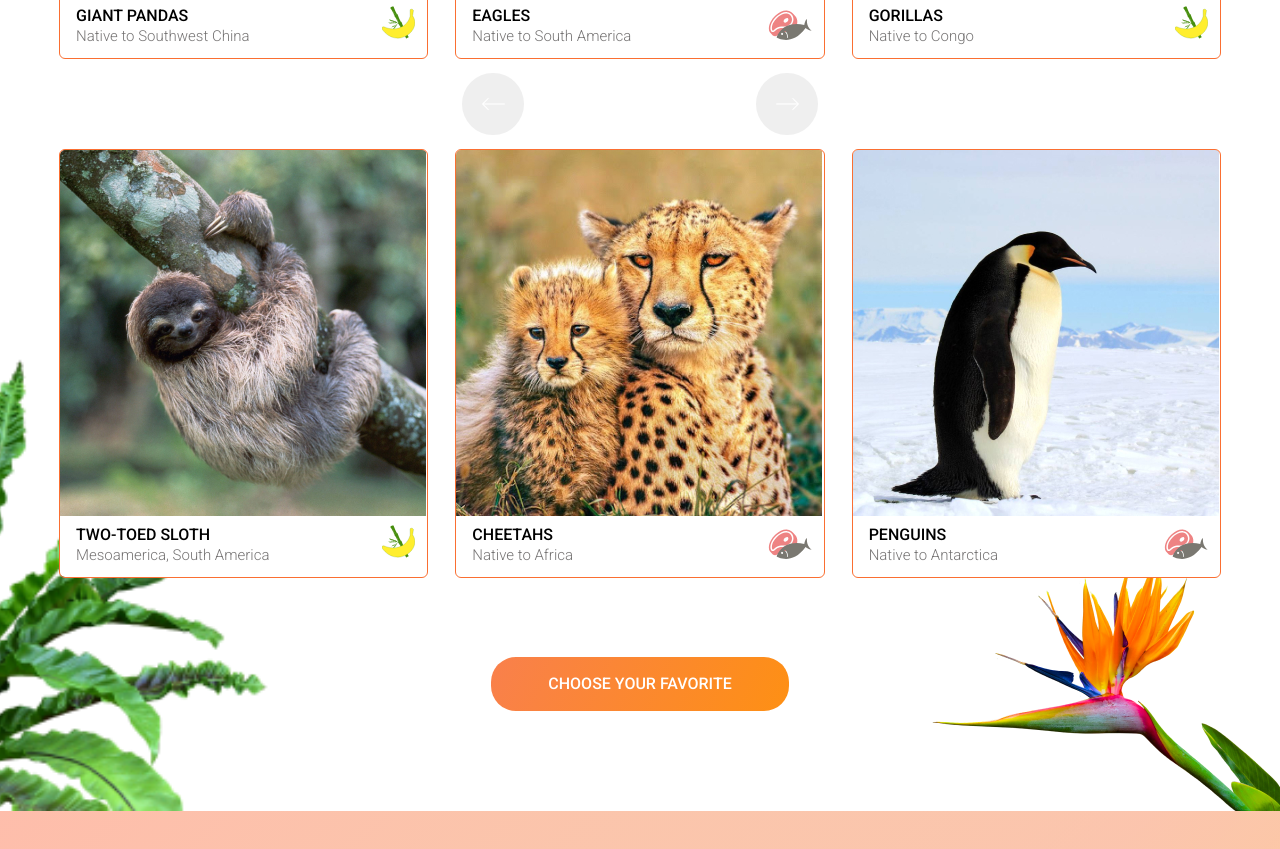
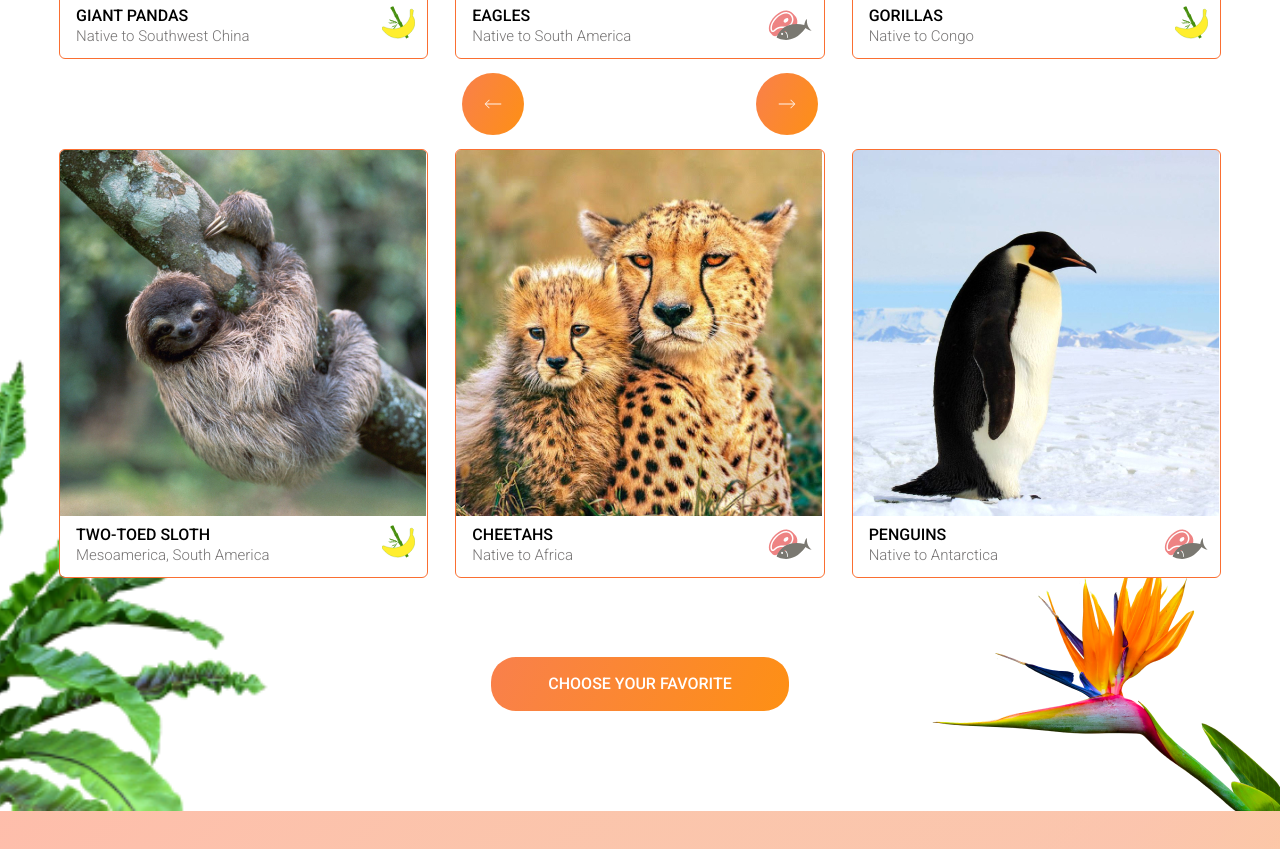
Before and after one commit to ZheKoGit/online-zoo, a website: page pages/main/index.html in a window 1280 px wide. Shown: the part 1874-2723 px from the top of the page. Drawn offline with Linux system fonts and the light colour scheme.

Commit message:
fix: changing the background of the slider buttons, the background of the Welcome section, the font on the Donate page

```diff
--- a/pages/main/index.html
+++ b/pages/main/index.html
@@ -181,8 +181,8 @@
 						</article>
 					</div>
 					<div class="catalog__button-wrap">
-						<button type="button" class="button button-ellipse catalog__button_left"></button>
-						<button type="button" class="button button-ellipse catalog__button_right"></button>
+						<button type="button" class="button button-ellipse button-ellipse_left"></button>
+						<button type="button" class="button button-ellipse button-ellipse_right"></button>
 					</div>
 				</div>
 				<a href="" class="button catalog__button-link">choose your favorite</a>
--- a/src/sass/components/_buttons.scss
+++ b/src/sass/components/_buttons.scss
@@ -7,22 +7,38 @@
 	text-transform: uppercase;
 	border-radius: 25px;
 	@extend %color-ellipse;
-	transition: $transition;
 
 	&:hover {
-		background-color: $color-button-hover;
+		background: $color-button-hover;
 	}
 
 	&:active {
-		background-color: $color-button-activ;
+		transition: $transition;
+		background: $color-button-activ;
 	}
 }
 
 .button-ellipse {
+	position: relative;
 	width: 62px;
 	height: 62px;
 	border-radius: 50%;
 	border: 0;
-	@include bg(url(), no-repeat, 40%);
-	background-position: 50%;
 }
+
+.button-ellipse_left,
+.button-ellipse_right {
+	&::before {
+		content: '';
+		position: absolute;
+		width: 18px;
+		height: 10px;
+		@include bg(url(../../src/img/icons/left.svg));
+	}
+}
+
+.button-ellipse_right {
+	&::before {
+		background-image: url(../../src/img/icons/right.svg);
+	}
+}
--- a/src/sass/components/_progress-bar.scss
+++ b/src/sass/components/_progress-bar.scss
@@ -127,6 +127,7 @@
 
 	@include media-tablet {
 		left: -20px;
+		font-size: calc(100vw * 0.04);
 	}
 
 	@include media-mobile {
--- a/src/sass/layouts/_catalog.scss
+++ b/src/sass/layouts/_catalog.scss
@@ -73,12 +73,9 @@
 	@include media-mobile {
 		display: none;
 	}
-}
 
-.catalog__button_left {
-	position: relative;
+	.button-ellipse_left {
 		left: -82px;
-	background-image: url(../../src/img/icons/left.svg);
 
 		@include media-1420 {
 			left: 0;
@@ -90,13 +87,12 @@
 		}
 	}
 
-.catalog__button_right {
-	position: relative;
+	.button-ellipse_right {
 		right: -82px;
-	background-image: url(../../src/img/icons/right.svg);
 
 		@include media-1420 {
 			right: 0;
+		}
 	}
 }
 
--- a/src/sass/layouts/_welcome.scss
+++ b/src/sass/layouts/_welcome.scss
@@ -5,7 +5,6 @@
 
 	@include media-laptop {
 		padding: 43px 0 47px 0;
-		background-size: 121%;
 	}
 
 	@include media-tablet {
```
Also changed, not shown: src/sass/style.css, 1 other file. Lines whose indentation alone changed are shown as unchanged.
